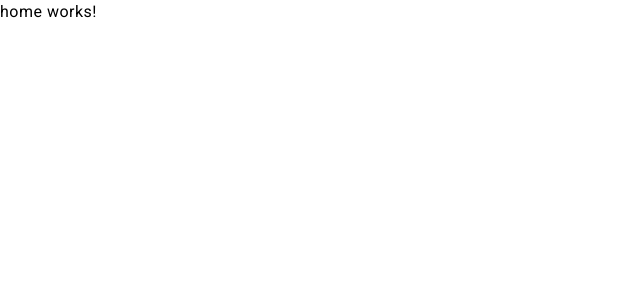
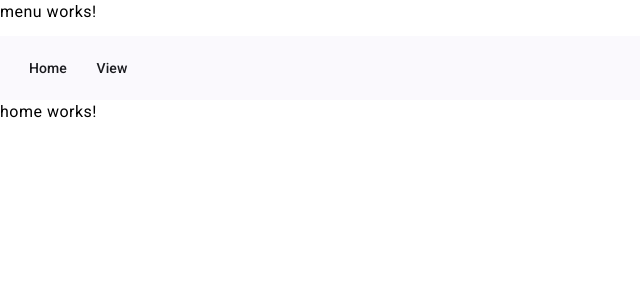
Before and after one commit to MaliceKy/SaveEditor-Bloodborne, an Angular app: page /home in a window 1280 px wide. Shown: the top 300 px of the page, without its empty margins (0-640 px from the left). Built offline with nearby package versions, Linux system fonts and the light colour scheme.

Commit message:
added nav menu

```diff
--- a/src/app/app.component.html
+++ b/src/app/app.component.html
@@ -1 +1,2 @@
+<app-menu></app-menu>
 <router-outlet></router-outlet>
--- a/src/app/app.component.ts
+++ b/src/app/app.component.ts
@@ -1,10 +1,11 @@
 import { Component } from '@angular/core';
 import { RouterOutlet } from '@angular/router';
+import { MenuComponent } from './menu/menu.component'
 
 @Component({
   selector: 'app-root',
   standalone: true,
-  imports: [RouterOutlet],
+  imports: [RouterOutlet, MenuComponent],
   templateUrl: './app.component.html',
   styleUrl: './app.component.scss'
 })
--- /dev/null
+++ b/src/app/menu/menu.component.html
@@ -0,0 +1,6 @@
+<p>menu works!</p>
+
+<mat-toolbar>
+    <button id="home-button" mat-button routerLink="home" routerLinkActive="active-link">Home</button>
+    <button id="view-button" mat-button routerLink="view" routerLinkActive="active-link">View</button>
+</mat-toolbar>
```
Also changed, not shown: src/app/menu/menu.component.ts (added, +13 -0 lines), src/app/menu/menu.component.scss (added), 1 other file (tests, documents, lock files or other folders).
